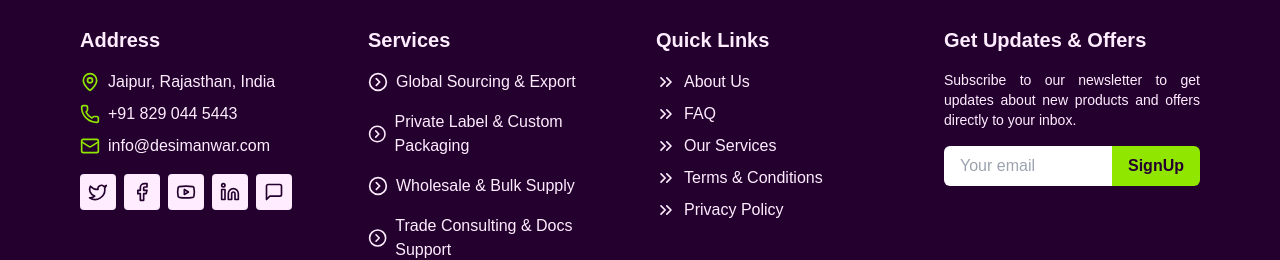
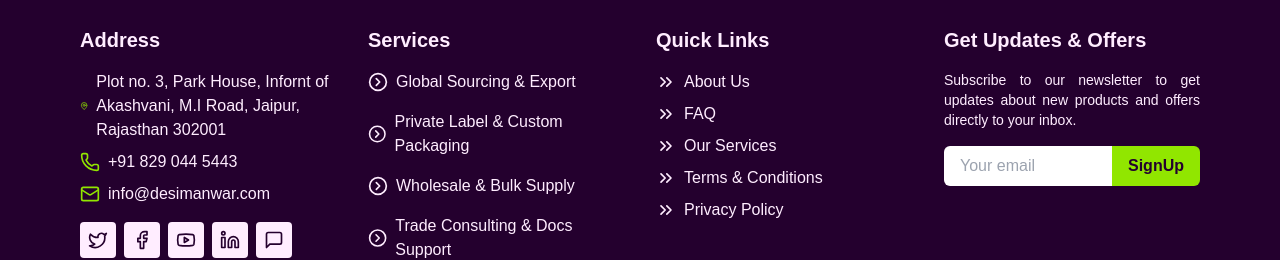
Before and after one commit to desimanwar-png/desiManwarWebsite, a Next.js app: page / in a window 1280 px wide. Shown: the part 3982-4242 px from the top of the page. Built offline with nearby package versions, Linux system fonts and the light colour scheme; no server answers; the database is empty.

Commit message:
Updated the Footer Addess

```diff
--- a/src/app/(client)/Footer.js
+++ b/src/app/(client)/Footer.js
@@ -46,8 +46,9 @@
           <ul>
             <li className="flex items-center mb-2">
               <MapPin className="w-5 h-5 mr-2 text-accent-base" />
-              <span className="hover:text-accent-base transition-colors">
-                Jaipur, Rajasthan, India
+              <span className="hover:text-accent-base transition-colors max-w-[20rem]">
+                Plot no. 3, Park House, Infornt of Akashvani, M.I Road, Jaipur,
+                Rajasthan 302001
               </span>
             </li>
             <li className="flex items-center mb-2">
```
